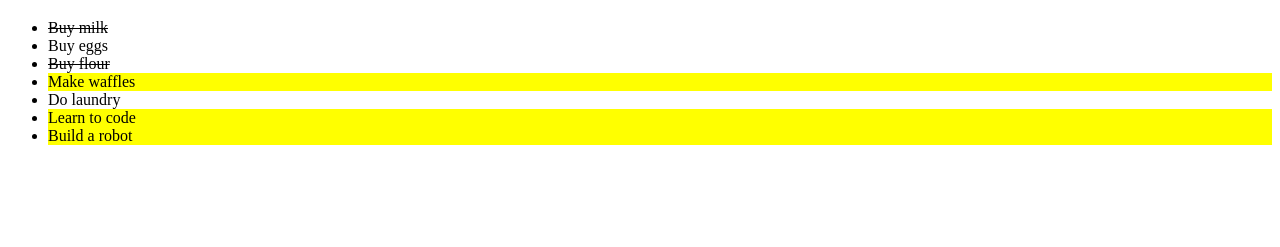
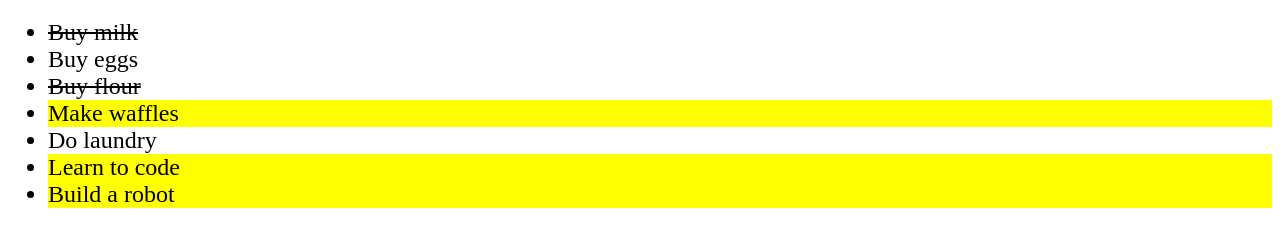
Before and after one commit to fbr07/Full-Stack-Developer-Academy-, a plain HTML site: page Class Selectors Practice/index.html in a window 1280 px wide. Shown: the part 61-308 px from the top of the page. Drawn offline with Linux system fonts and the light colour scheme.

Commit message:
CSS font-sized

```diff
--- a/Class Selectors Practice/style.css
+++ b/Class Selectors Practice/style.css
@@ -1,3 +1,7 @@
+li {
+    font-size: 1.5em;
+}
+
 .done {
     text-decoration: line-through;
 }
```
